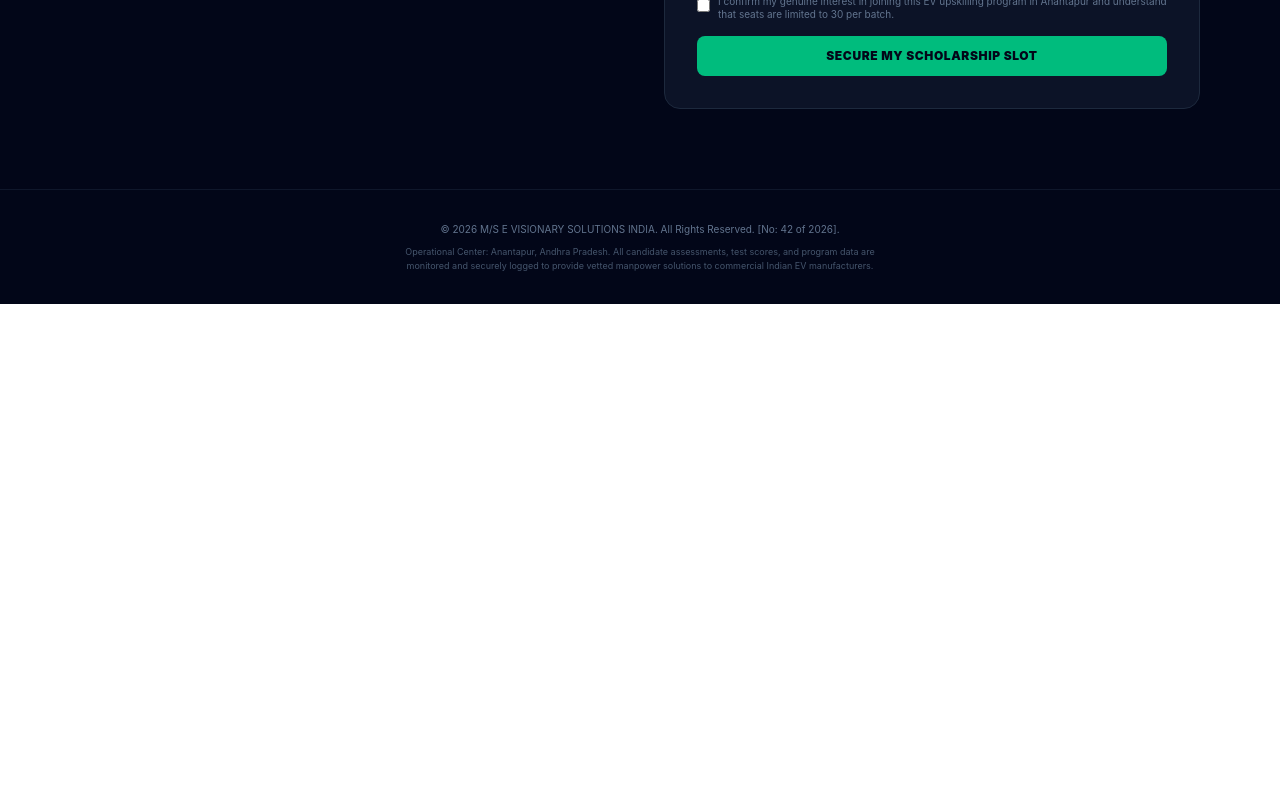
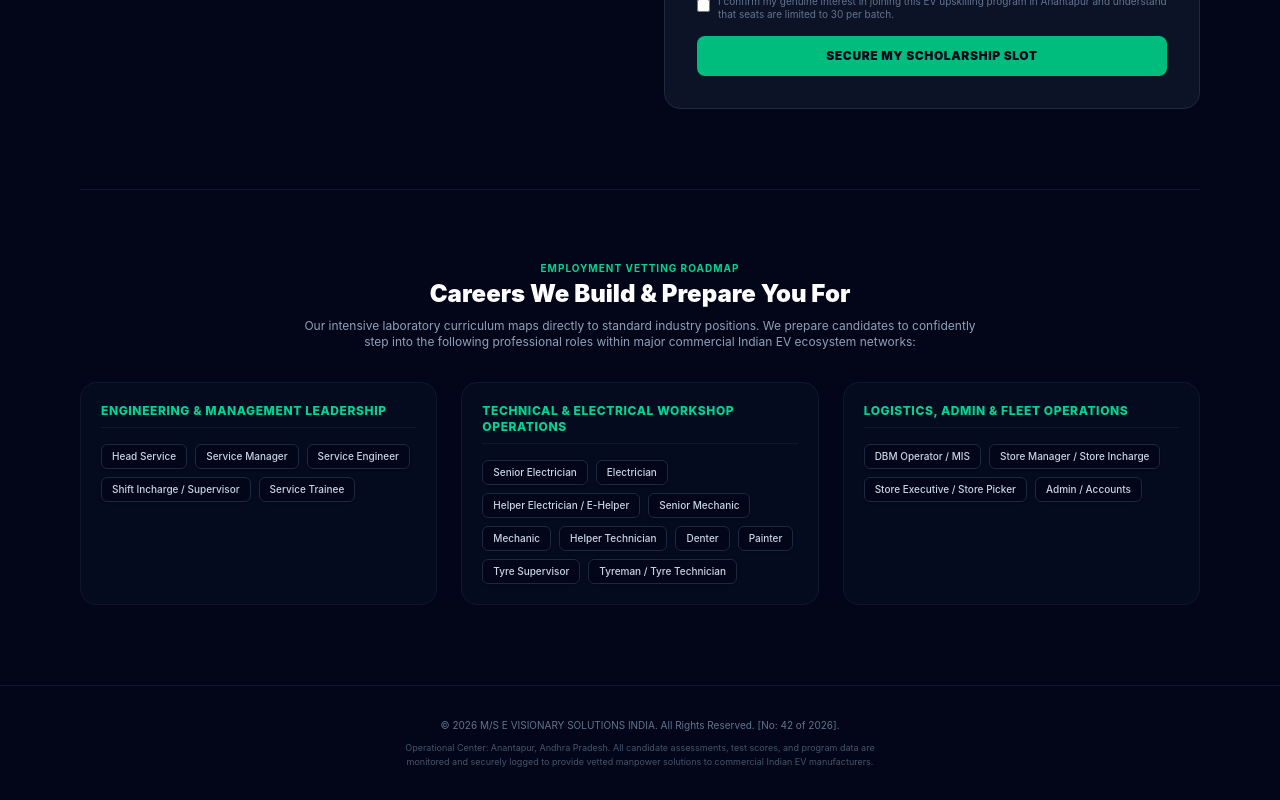
Before and after one commit to evisionATP/evisionary-student-portal, a React (Vite) app: page / in a window 1280 px wide. Shown: the part 1113-1913 px from the top of the page. Before the commit the page ends 1417 px from the top, so only its background shows below. Built offline with nearby package versions, Linux system fonts and the light colour scheme.

Commit message:
feat: switch simulated form intake to active google script endpoint_email

```diff
--- a/src/App.jsx
+++ b/src/App.jsx
@@ -1,7 +1,7 @@
 import React, { useState } from 'react';
 
 export default function EnrollmentPortal() {
-  // Form State (Now tracking email)
+  // 🟢 Form State (Clean & Short: Just Core Contact + Education)
   const [formData, setFormData] = useState({
     studentName: '',
     whatsappNumber: '',
@@ -37,10 +37,25 @@ export default function EnrollmentPortal() {
     }
   ];
 
-  // Form Validation Logic (Complete with QA-friendly patterns)
+  // 📋 Grouped Career Tracks (Your Professional Roles List!)
+  const careerTracks = [
+    {
+      category: "Engineering & Management Leadership",
+      roles: ["Head Service", "Service Manager", "Service Engineer", "Shift Incharge / Supervisor", "Service Trainee"]
+    },
+    {
+      category: "Technical & Electrical Workshop Operations",
+      roles: ["Senior Electrician", "Electrician", "Helper Electrician / E-Helper", "Senior Mechanic", "Mechanic", "Helper Technician", "Denter", "Painter", "Tyre Supervisor", "Tyreman / Tyre Technician"]
+    },
+    {
+      category: "Logistics, Admin & Fleet Operations",
+      roles: ["DBM Operator / MIS", "Store Manager / Store Incharge", "Store Executive / Store Picker", "Admin / Accounts"]
+    }
+  ];
+
+  // Form Validation Logic
   const validateForm = () => {
     let errors = {};
-
     if (!formData.studentName.trim()) {
       errors.studentName = "Student name is required.";
     } else if (formData.studentName.trim().length < 3) {
@@ -83,7 +98,6 @@ export default function EnrollmentPortal() {
       ...prev,
       [name]: type === 'checkbox' ? checked : value
     }));
-    // Clear field-specific error as user types
     if (formErrors[name]) {
       setFormErrors(prev => ({ ...prev, [name]: '' }));
     }
@@ -142,6 +156,7 @@ export default function EnrollmentPortal() {
           </div>
           <div className="flex gap-4 text-xs font-semibold">
             <a href="#curriculum" className="text-slate-400 hover:text-emerald-400 transition-colors">Course Outline</a>
+            <a href="#pathways" className="text-slate-400 hover:text-emerald-400 transition-colors">Career Roles</a>
             <a href="#apply" className="bg-emerald-500 text-slate-950 px-4 py-1.5 rounded-lg hover:bg-emerald-400 transition-all font-black">Register Now</a>
           </div>
         </div>
@@ -214,7 +229,7 @@ export default function EnrollmentPortal() {
             </div>
           </div>
 
-          {/* 📝 Registration Form Layout */}
+          {/* 📝 Short & High-Converting Registration Form */}
           <div id="apply" className="bg-slate-900/80 border border-slate-800 rounded-2xl p-6 md:p-8 space-y-6">
             <div className="text-center lg:text-left">
               <h3 className="text-xl font-extrabold text-white">Join the Pioneer Batch</h3>
@@ -233,57 +248,49 @@ export default function EnrollmentPortal() {
               </div>
             ) : (
               <form onSubmit={handleFormSubmit} className="space-y-4">
-                {/* Field 1: Name */}
                 <div>
                   <label className="block text-[10px] uppercase font-bold text-slate-400 tracking-wider mb-1">Full Student Name</label>
                   <input
                     type="text"
                     name="studentName"
-                    data-cy="input-student-name"
                     value={formData.studentName}
                     onChange={handleInputChange}
                     placeholder="Enter your name as per certificate"
                     className={`w-full bg-slate-950 border ${formErrors.studentName ? 'border-red-500 focus:border-red-500' : 'border-slate-800 focus:border-emerald-400'} rounded-lg py-2 px-3 text-xs text-white focus:outline-none`}
                   />
-                  {formErrors.studentName && <span data-cy="error-name" className="text-[10px] text-red-500 block mt-1">{formErrors.studentName}</span>}
+                  {formErrors.studentName && <span className="text-[10px] text-red-500 block mt-1">{formErrors.studentName}</span>}
                 </div>
 
-                {/* Field 2: Phone */}
                 <div>
                   <label className="block text-[10px] uppercase font-bold text-slate-400 tracking-wider mb-1">Active WhatsApp Number</label>
                   <input
                     type="text"
                     name="whatsappNumber"
-                    data-cy="input-whatsapp"
                     value={formData.whatsappNumber}
                     onChange={handleInputChange}
                     placeholder="10-digit mobile number"
                     className={`w-full bg-slate-950 border ${formErrors.whatsappNumber ? 'border-red-500 focus:border-red-500' : 'border-slate-800 focus:border-emerald-400'} rounded-lg py-2 px-3 text-xs text-white focus:outline-none`}
                   />
-                  {formErrors.whatsappNumber && <span data-cy="error-whatsapp" className="text-[10px] text-red-500 block mt-1">{formErrors.whatsappNumber}</span>}
+                  {formErrors.whatsappNumber && <span className="text-[10px] text-red-500 block mt-1">{formErrors.whatsappNumber}</span>}
                 </div>
 
-                {/* NEW Field 3: Email Address Integration */}
                 <div>
                   <label className="block text-[10px] uppercase font-bold text-slate-400 tracking-wider mb-1">Email Address</label>
                   <input
                     type="email"
                     name="email"
-                    data-cy="input-email"
                     value={formData.email}
                     onChange={handleInputChange}
                     placeholder="name@example.com"
                     className={`w-full bg-slate-950 border ${formErrors.email ? 'border-red-500 focus:border-red-500' : 'border-slate-800 focus:border-emerald-400'} rounded-lg py-2 px-3 text-xs text-white focus:outline-none`}
                   />
-                  {formErrors.email && <span data-cy="error-email" className="text-[10px] text-red-500 block mt-1">{formErrors.email}</span>}
+                  {formErrors.email && <span className="text-[10px] text-red-500 block mt-1">{formErrors.email}</span>}
                 </div>
 
-                {/* Field 4: Education */}
                 <div>
                   <label className="block text-[10px] uppercase font-bold text-slate-400 tracking-wider mb-1">Educational Background</label>
                   <select
                     name="education"
-                    data-cy="select-education"
                     value={formData.education}
                     onChange={handleInputChange}
                     className={`w-full bg-slate-950 border ${formErrors.education ? 'border-red-500' : 'border-slate-800'} rounded-lg py-2 px-3 text-xs text-slate-300 focus:outline-none focus:border-emerald-400`}
@@ -294,10 +301,9 @@ export default function EnrollmentPortal() {
                     <option value="BTech">B.E. / B.Tech Graduate</option>
                     <option value="Other">Other Technical Background</option>
                   </select>
-                  {formErrors.education && <span data-cy="error-education" className="text-[10px] text-red-500 block mt-1">{formErrors.education}</span>}
+                  {formErrors.education && <span className="text-[10px] text-red-500 block mt-1">{formErrors.education}</span>}
                 </div>
 
-                {/* Field 5: Batch Schedule */}
                 <div>
                   <label className="block text-[10px] uppercase font-bold text-slate-400 tracking-wider mb-1">Preferred Batch Window</label>
                   <div className="grid grid-cols-2 gap-2">
@@ -325,15 +331,13 @@ export default function EnrollmentPortal() {
                       </label>
                     ))}
                   </div>
-                  {formErrors.preferredBatch && <span data-cy="error-batch" className="text-[10px] text-red-500 block mt-1">{formErrors.preferredBatch}</span>}
+                  {formErrors.preferredBatch && <span className="text-[10px] text-red-500 block mt-1">{formErrors.preferredBatch}</span>}
                 </div>
 
-                {/* Verification Checkbox */}
                 <label className="flex items-start gap-2 pt-2 cursor-pointer">
                   <input
                     type="checkbox"
                     name="verifiedChecked"
-                    data-cy="checkbox-verification"
                     checked={formData.verifiedChecked}
                     onChange={handleInputChange}
                     className="mt-1 accent-emerald-500 rounded"
@@ -342,12 +346,10 @@ export default function EnrollmentPortal() {
                     I confirm my genuine interest in joining this EV upskilling program in Anantapur and understand that seats are limited to 30 per batch.
                   </span>
                 </label>
-                {formErrors.verifiedChecked && <span data-cy="error-verification" className="text-[10px] text-red-500 block mt-1">{formErrors.verifiedChecked}</span>}
+                {formErrors.verifiedChecked && <span className="text-[10px] text-red-500 block mt-1">{formErrors.verifiedChecked}</span>}
 
-                {/* Submit Button */}
                 <button
                   type="submit"
-                  data-cy="btn-submit"
                   disabled={isLoading}
                   className="w-full bg-emerald-500 text-slate-950 py-3 rounded-lg hover:bg-emerald-400 transition-all text-xs font-black uppercase tracking-wider flex items-center justify-center gap-2"
                 >
@@ -364,6 +366,37 @@ export default function EnrollmentPortal() {
             )}
           </div>
         </section>
+
+        {/* 📋 NEW: High-Impact Industry Placement Pathways Section */}
+        <section id="pathways" className="border-t border-slate-900 pt-16 space-y-8">
+          <div className="text-center max-w-2xl mx-auto space-y-2">
+            <span className="text-[10px] uppercase font-bold tracking-widest text-emerald-400">Employment Vetting Roadmap</span>
+            <h3 className="text-2xl font-black text-white">Careers We Build & Prepare You For</h3>
+            <p className="text-xs text-slate-400">
+              Our intensive laboratory curriculum maps directly to standard industry positions. We prepare candidates to confidently step into the following professional roles within major commercial Indian EV ecosystem networks:
+            </p>
+          </div>
+
+          <div className="grid grid-cols-1 md:grid-cols-3 gap-6">
+            {careerTracks.map((track, idx) => (
+              <div key={idx} className="bg-slate-900/30 border border-slate-900 rounded-2xl p-5 space-y-4">
+                <h4 className="text-xs font-extrabold text-emerald-400 uppercase tracking-wider border-b border-slate-900 pb-2">
+                  {track.category}
+                </h4>
+                <div className="flex flex-wrap gap-2">
+                  {track.roles.map((role, roleIdx) => (
+                    <span
+                      key={roleIdx}
+                      className="bg-slate-950 text-slate-300 border border-slate-800 text-[10px] font-medium px-2.5 py-1 rounded-md shadow-sm hover:border-emerald-500/30 transition-colors"
+                    >
+                      {role}
+                    </span>
+                  ))}
+                </div>
+              </div>
+            ))}
+          </div>
+        </section>
       </main>
 
       {/* 📄 Footer Section */}
```
